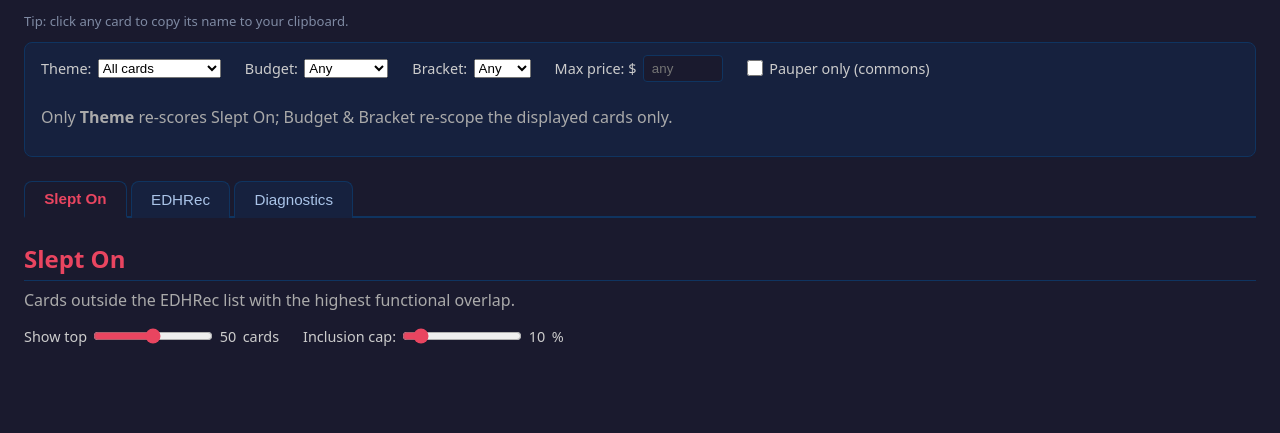
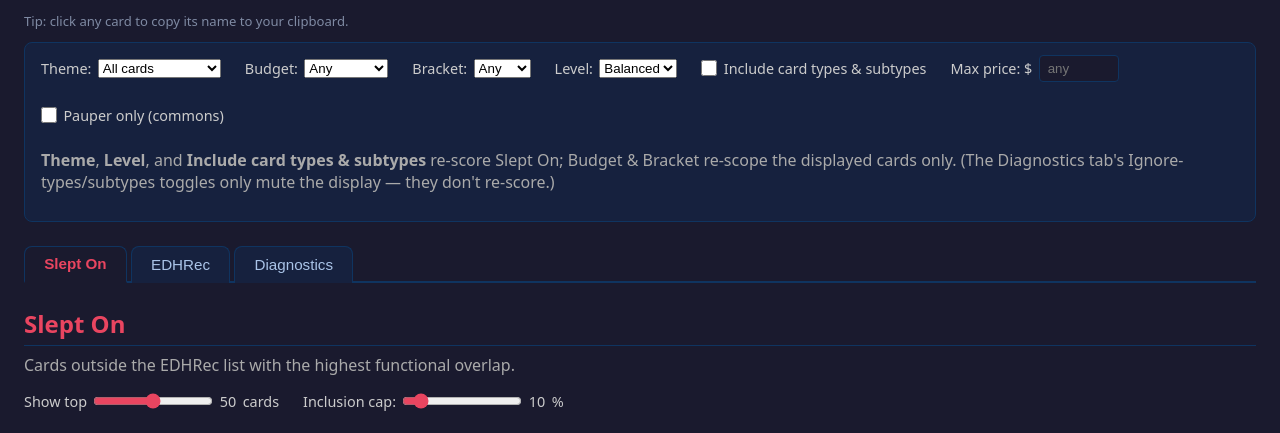
Before and after one commit to RG-Sazabi/mtg_edh_sleeper_picks, a Flask app: page /commander/1 in a window 1280 px wide. Shown: the part 120-553 px from the top of the page. Run offline with Flask 3, Linux system fonts and the light colour scheme; a database or web service that is not in the repository returns one stand-in record (values such as "Sample title"); data that the repository does not hold is empty.

Commit message:
feat: add Level selector + Include-types toggle to controls - task 3 of 6
Co-Authored-By: Claude Opus 4.8 <noreply@anthropic.com>

```diff
--- a/templates/commander.html
+++ b/templates/commander.html
@@ -35,9 +35,23 @@
       <option value="cedh" {{ 'selected' if selected_bracket == 'cedh' }}>cEDH</option>
     </select>
   </label>
+  <label>Level:
+    <select id="level-select" data-param="level">
+      <option value="Broad"    {{ 'selected' if selected_level == 'Broad' }}>Broad</option>
+      <option value="Balanced" {{ 'selected' if selected_level == 'Balanced' }}>Balanced</option>
+      <option value="Fine"     {{ 'selected' if selected_level == 'Fine' }}>Fine</option>
+    </select>
+  </label>
+  <label title="Re-scores using card types &amp; subtypes as features (server recompute). Distinct from the Diagnostics tab's display-only Ignore types/subtypes.">
+    <input type="checkbox" id="include-types-toggle" {{ 'checked' if include_types }}>
+    Include card types &amp; subtypes
+  </label>
   <label>Max price: $<input type="number" id="price-cap" min="0" step="0.01" placeholder="any"></label>
   <label><input type="checkbox" id="pauper-toggle"> Pauper only (commons)</label>
-  <p class="scope-note">Only <strong>Theme</strong> re-scores Slept On; Budget &amp; Bracket re-scope the displayed cards only.</p>
+  <p class="scope-note"><strong>Theme</strong>, <strong>Level</strong>, and
+    <strong>Include card types &amp; subtypes</strong> re-score Slept On;
+    Budget &amp; Bracket re-scope the displayed cards only. (The Diagnostics tab's
+    Ignore-types/subtypes toggles only mute the display — they don't re-score.)</p>
 </div>
 
 <nav class="tabs" id="tab-bar">
```
